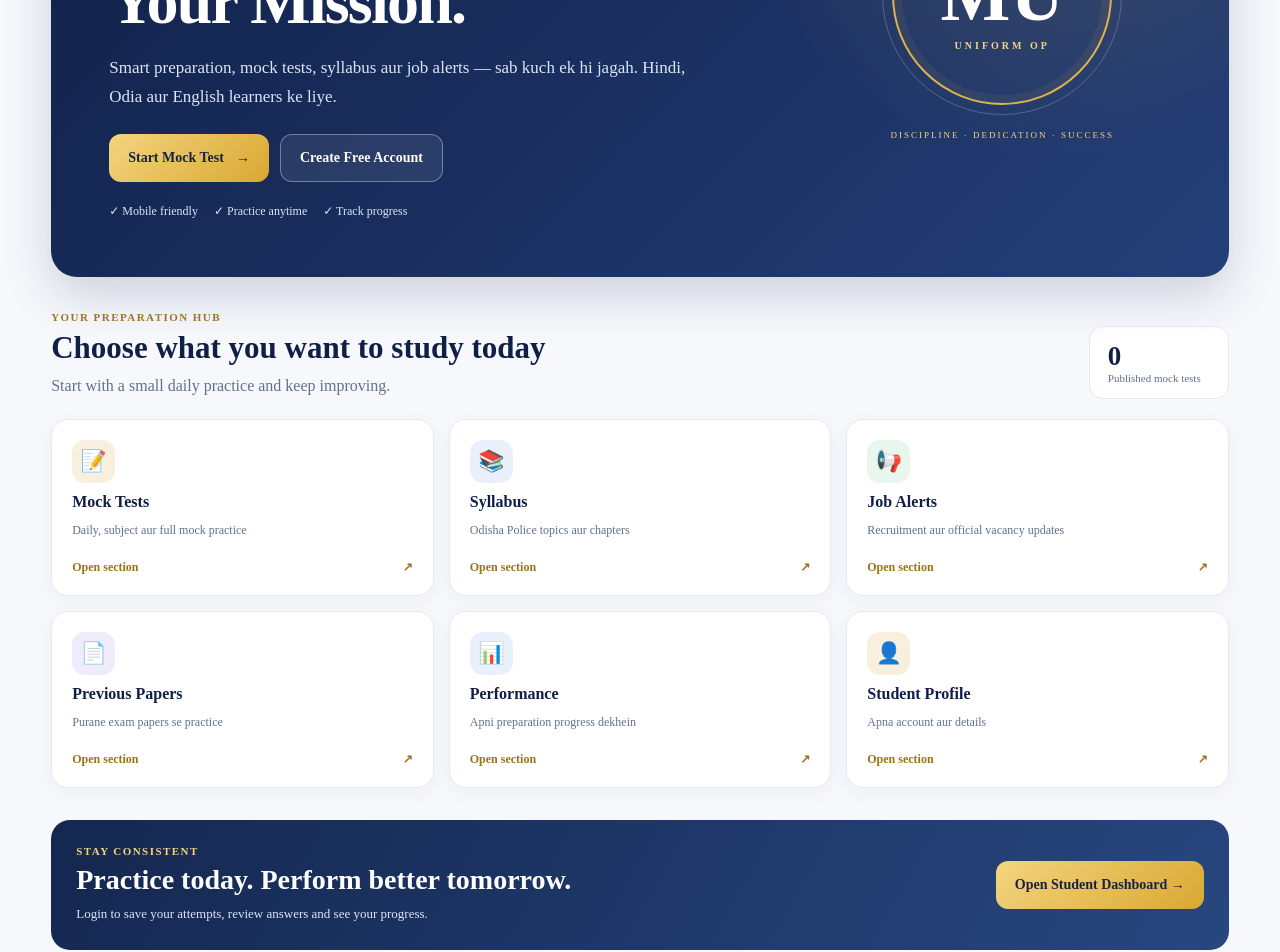
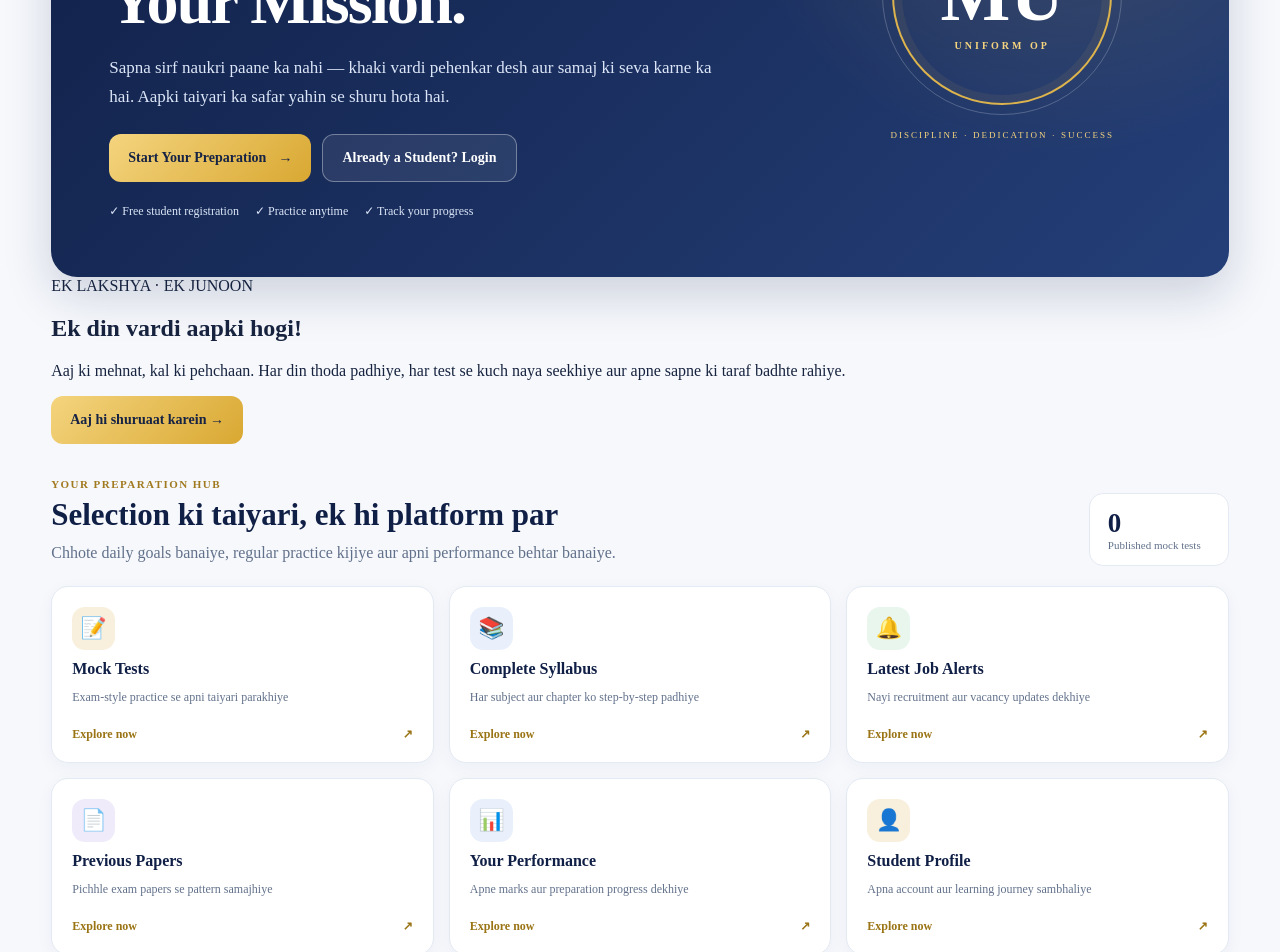
Before and after one commit to thekingocollection/mission-uniform, a Next.js app: page / in a window 1280 px wide. Shown: the part 360-1312 px from the top of the page. Built offline with nearby package versions, Linux system fonts and the light colour scheme; no server answers; the database is empty.

Commit message:
Refresh MISSION UNIFORM OP homepage with motivational student-focused content

```diff
--- a/app/page.tsx
+++ b/app/page.tsx
@@ -5,12 +5,12 @@ import { useEffect, useState } from "react";
 import { supabaseBrowser } from "@/lib/supabase-browser";
 
 const studyLinks = [
-  { icon: "📝", title: "Mock Tests", desc: "Daily, subject aur full mock practice", href: "/tests", tone: "gold" },
-  { icon: "📚", title: "Syllabus", desc: "Odisha Police topics aur chapters", href: "/syllabus", tone: "blue" },
-  { icon: "📢", title: "Job Alerts", desc: "Recruitment aur official vacancy updates", href: "/job-alerts", tone: "green" },
-  { icon: "📄", title: "Previous Papers", desc: "Purane exam papers se practice", href: "/previous-papers", tone: "violet" },
-  { icon: "📊", title: "Performance", desc: "Apni preparation progress dekhein", href: "/performance", tone: "blue" },
-  { icon: "👤", title: "Student Profile", desc: "Apna account aur details", href: "/profile", tone: "gold" },
+  { icon: "📝", title: "Mock Tests", desc: "Exam-style practice se apni taiyari parakhiye", href: "/tests", tone: "gold" },
+  { icon: "📚", title: "Complete Syllabus", desc: "Har subject aur chapter ko step-by-step padhiye", href: "/syllabus", tone: "blue" },
+  { icon: "🔔", title: "Latest Job Alerts", desc: "Nayi recruitment aur vacancy updates dekhiye", href: "/job-alerts", tone: "green" },
+  { icon: "📄", title: "Previous Papers", desc: "Pichhle exam papers se pattern samajhiye", href: "/previous-papers", tone: "violet" },
+  { icon: "📊", title: "Your Performance", desc: "Apne marks aur preparation progress dekhiye", href: "/performance", tone: "blue" },
+  { icon: "👤", title: "Student Profile", desc: "Apna account aur learning journey sambhaliye", href: "/profile", tone: "gold" },
 ];
 
 export default function HomePage() {
@@ -28,14 +28,14 @@ export default function HomePage() {
     <div className="mu-home">
       <section className="mu-hero">
         <div className="mu-hero-copy">
-          <span className="mu-kicker">ODISHA POLICE · GOVERNMENT EXAMS</span>
+          <span className="mu-kicker">ODISHA POLICE · GOVERNMENT EXAM PREPARATION</span>
           <h1>Your Dream.<br /><em>Your Uniform.</em><br />Your Mission.</h1>
-          <p>Smart preparation, mock tests, syllabus aur job alerts — sab kuch ek hi jagah. Hindi, Odia aur English learners ke liye.</p>
+          <p className="mu-hero-lead">Sapna sirf naukri paane ka nahi — khaki vardi pehenkar desh aur samaj ki seva karne ka hai. Aapki taiyari ka safar yahin se shuru hota hai.</p>
           <div className="mu-hero-actions">
-            <Link className="mu-btn mu-btn-gold" href="/tests">Start Mock Test <span>→</span></Link>
-            <Link className="mu-btn mu-btn-light" href="/signup">Create Free Account</Link>
+            <Link className="mu-btn mu-btn-gold" href="/signup">Start Your Preparation <span>→</span></Link>
+            <Link className="mu-btn mu-btn-light" href="/login">Already a Student? Login</Link>
           </div>
-          <div className="mu-hero-note"><span>✓ Mobile friendly</span><span>✓ Practice anytime</span><span>✓ Track progress</span></div>
+          <div className="mu-hero-note"><span>✓ Free student registration</span><span>✓ Practice anytime</span><span>✓ Track your progress</span></div>
         </div>
         <div className="mu-hero-emblem" aria-hidden="true">
           <div className="mu-emblem-ring"><span>MISSION</span><b>MU</b><span>UNIFORM OP</span></div>
@@ -43,8 +43,15 @@ export default function HomePage() {
         </div>
       </section>
 
+      <section className="mu-motivation-banner">
+        <span className="mu-motivation-top">EK LAKSHYA · EK JUNOON</span>
+        <h2>Ek din vardi aapki hogi!</h2>
+        <p>Aaj ki mehnat, kal ki pehchaan. Har din thoda padhiye, har test se kuch naya seekhiye aur apne sapne ki taraf badhte rahiye.</p>
+        <Link className="mu-btn mu-btn-gold" href="/signup">Aaj hi shuruaat karein →</Link>
+      </section>
+
       <section className="mu-welcome-row">
-        <div><span className="mu-kicker">YOUR PREPARATION HUB</span><h2>Choose what you want to study today</h2><p>Start with a small daily practice and keep improving.</p></div>
+        <div><span className="mu-kicker">YOUR PREPARATION HUB</span><h2>Selection ki taiyari, ek hi platform par</h2><p>Chhote daily goals banaiye, regular practice kijiye aur apni performance behtar banaiye.</p></div>
         <div className="mu-live-count"><b>{published}</b><span>Published mock tests</span></div>
       </section>
 
@@ -53,14 +60,15 @@ export default function HomePage() {
           <span className={"mu-feature-icon " + item.tone}>{item.icon}</span>
           <span className="mu-feature-title">{item.title}</span>
           <span className="mu-feature-desc">{item.desc}</span>
-          <span className="mu-feature-go">Open section <b>↗</b></span>
+          <span className="mu-feature-go">Explore now <b>↗</b></span>
         </Link>)}
       </section>
 
       <section className="mu-quick-strip">
-        <div><span className="mu-kicker">STAY CONSISTENT</span><h2>Practice today. Perform better tomorrow.</h2><p>Login to save your attempts, review answers and see your progress.</p></div>
-        <Link className="mu-btn mu-btn-gold" href="/dashboard">Open Student Dashboard →</Link>
+        <div><span className="mu-kicker">YOUR JOURNEY STARTS TODAY</span><h2>Rukiye mat. Roz seekhiye. Aage badhiye.</h2><p>Free student account banakar apne test attempts save karein, answers review karein aur apni progress dekhein.</p></div>
+        <Link className="mu-btn mu-btn-gold" href="/signup">Create Free Account →</Link>
       </section>
+      <p className="mu-home-signoff">MISSION UNIFORM OP <span>·</span> Your Dream. Your Uniform. Your Mission.</p>
     </div>
   );
 }
```
